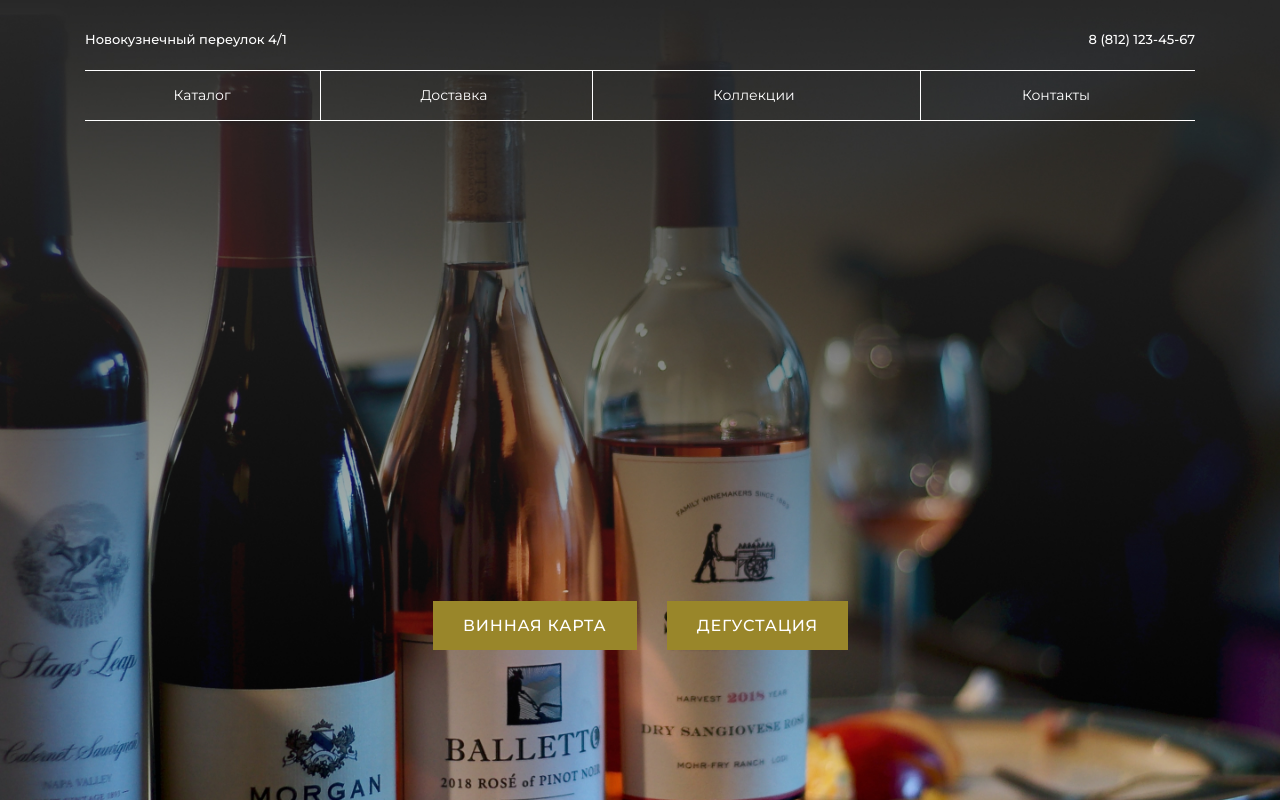
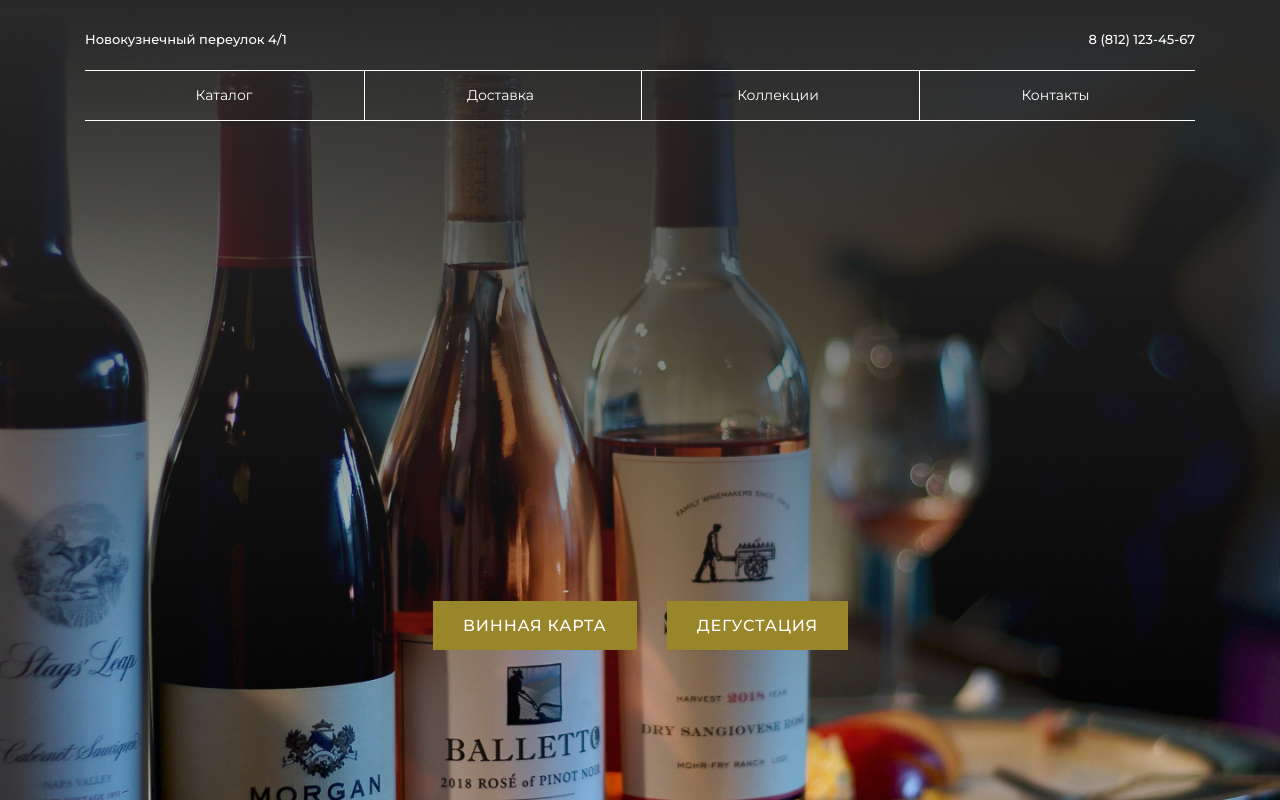
Before and after one commit to DenisPank/Wine-Shop, a plain HTML site: page index.html in a window 1280 px wide. Drawn offline with Linux system fonts and the light colour scheme.

Commit message:
fix header

```diff
--- a/style/main.css
+++ b/style/main.css
@@ -105,6 +105,10 @@
   margin-top: 20px;
 }
 
+.header__item {
+  width: 291px;
+}
+
 .header__item::after {
   display: block;
   position: absolute;
```
